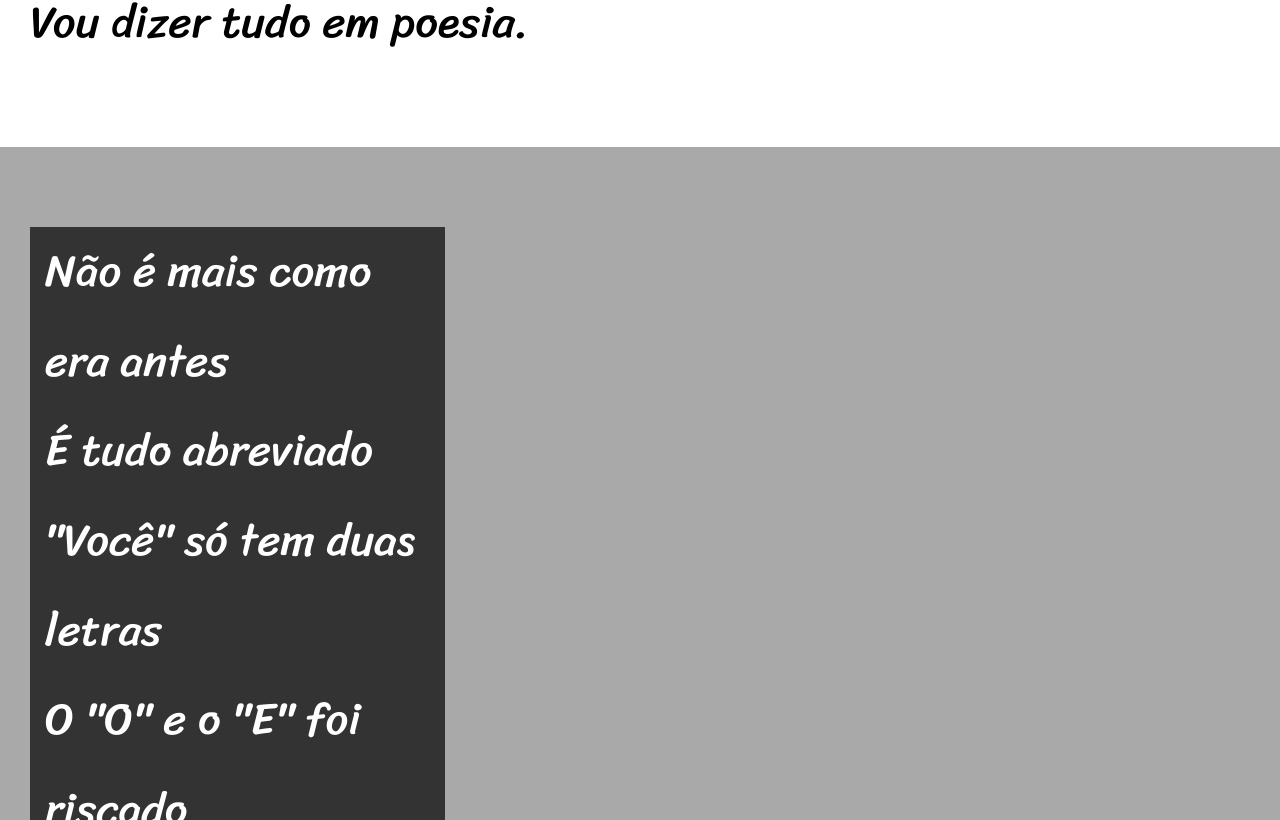
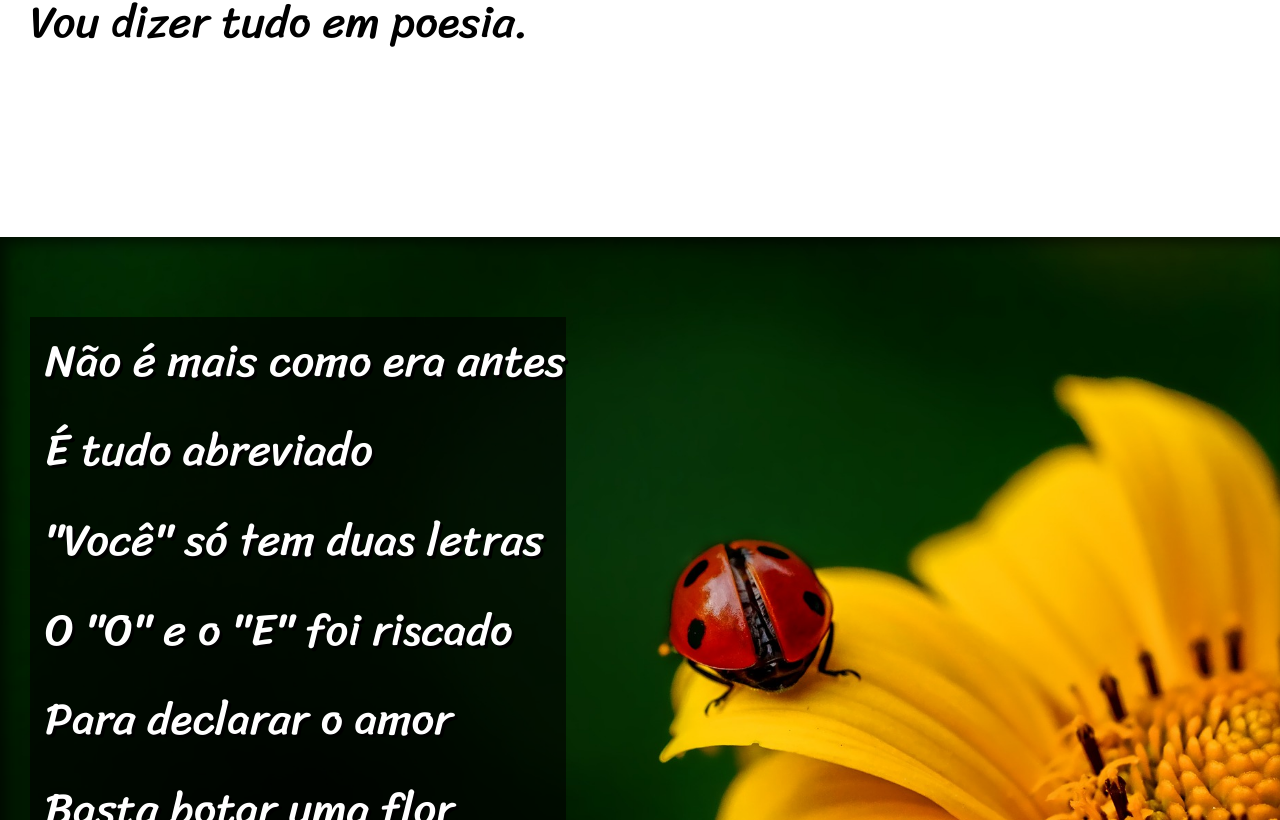
Before and after one commit to EfraimCrs/html-css, a plain HTML site: page desafios/d012/index.html in a window 1280 px wide. Shown: the part 900-1720 px from the top of the page. Drawn offline with Linux system fonts and the light colour scheme.

Commit message:
Atualização com efeito Parallax

```diff
--- a/desafios/d012/estilo/style.css
+++ b/desafios/d012/estilo/style.css
@@ -65,24 +65,42 @@ section {
 
 }
 
+section > p {
+    padding-bottom: 2em;
+}
+
 section.normal {
     background-color: white;
     color: black;
 }
 
-section.imsgem {
+section.imagem {
     background-color: rgb(0, 0, 0);
     color: white;
-
+    box-shadow: inset 6px 6px 13px 0px rgba(0, 0, 0, 0.589);
+    background-size: cover;
+    background-attachment: fixed;
 }
 section.imagem > p {
-    width: 400px;
-    background-color: rgba(0, 0, 0, 0.699);
+    display: inline-block;
+    background-color: rgba(0, 0, 0, 0.61);
     color: white;
     padding-left: 15px;
+    text-shadow: 3px 3px 0px rgb(0, 0, 0);
 
 }
 
+section#img1 {
+    background-image: url('../imagens/background001.jpg');
+    background-position: right center;
+
+}
+
+section#img2 {
+    background-image: url('../imagens/background002.jpg');
+    background-position: right center;
+
+}
 footer {
     background-color: black;
     color: white;
--- a/desafios/d012/index.html
+++ b/desafios/d012/index.html
@@ -25,7 +25,7 @@
         </p>
     </section>
 
-    <section class="imagem">
+    <section class="imagem" id="img1">
         <p>
             Não é mais como era antes <br>
             É tudo abreviado <br>
@@ -59,7 +59,7 @@
         </p>
     </section>
 
-    <section class="imagem">
+    <section class="imagem" id="img2">
         <p>
             Tenho saudade das cartas <br>
             Escritas com a própria mão <br>
```
